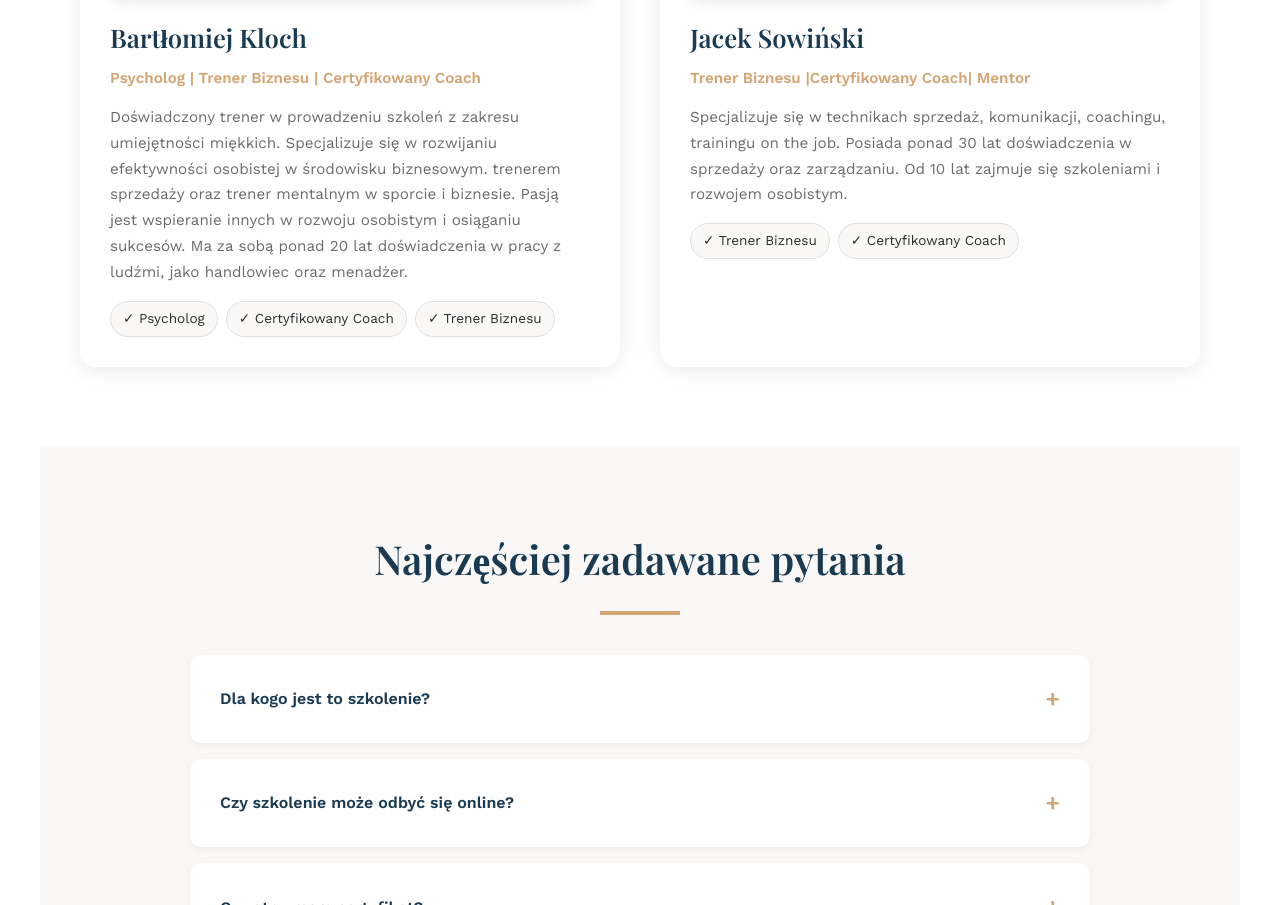
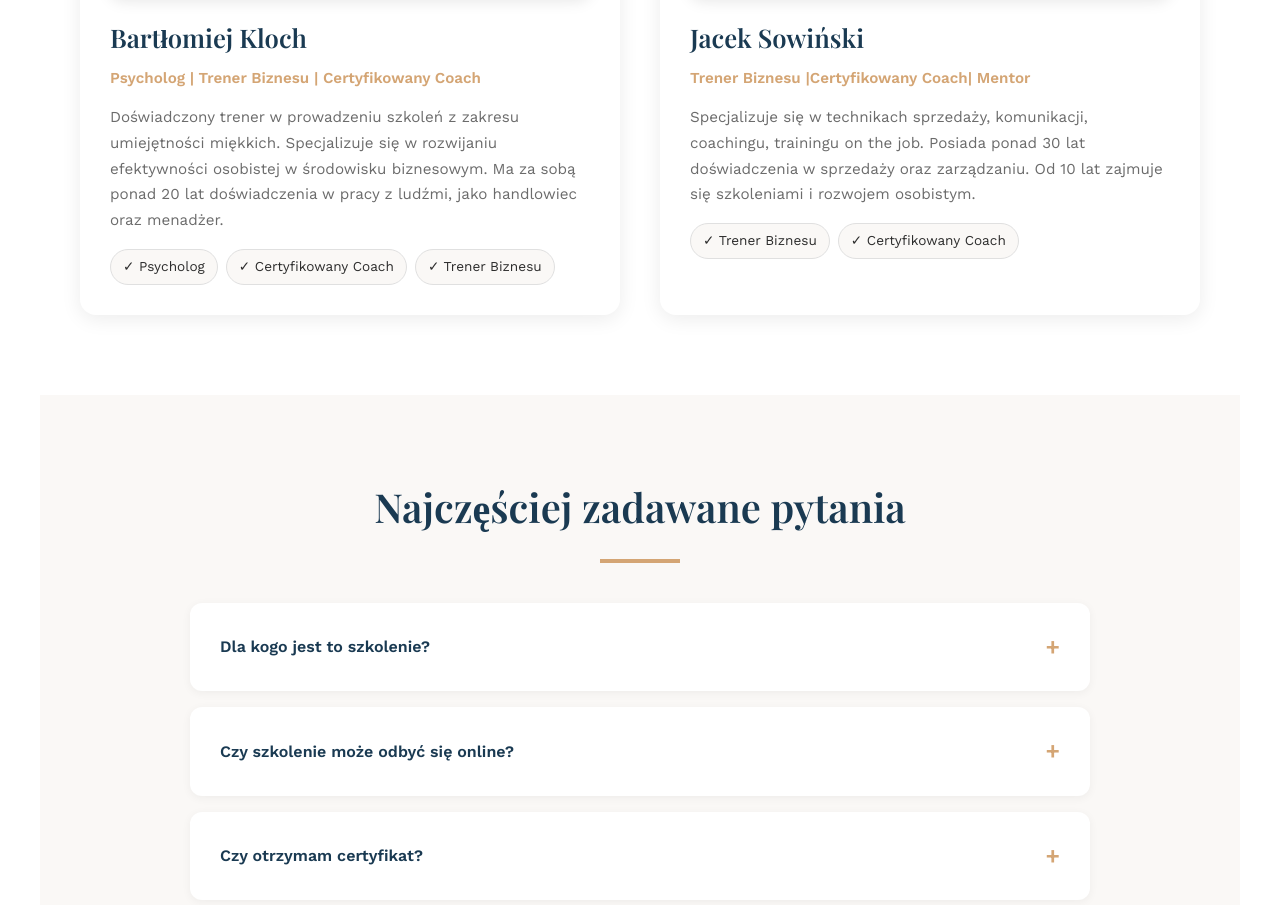
Before and after one commit to b201982-dev/Asertywno-, a plain HTML site: page index.html in a window 1280 px wide. Shown: the part 3890-4795 px from the top of the page. Drawn offline with nearby package versions, Linux system fonts and the light colour scheme.

Commit message:
Update index.html

```diff
--- a/index.html
+++ b/index.html
@@ -810,7 +810,6 @@
                     <p class="trainer-bio">
                         Doświadczony trener w prowadzeniu szkoleń z zakresu umiejętności miękkich.
                         Specjalizuje się w rozwijaniu efektywności osobistej w środowisku biznesowym.
-                        trenerem sprzedaży oraz trener mentalnym w sporcie i biznesie. Pasją jest wspieranie innych w rozwoju osobistym i osiąganiu sukcesów.
                         Ma za sobą ponad 20 lat doświadczenia w pracy z ludźmi, jako handlowiec oraz menadżer.
                     </p>
                     <div class="trainer-credentials">
@@ -830,7 +829,7 @@
                     <h3>Jacek Sowiński</h3>
                     <p class="trainer-role">Trener Biznesu |Certyfikowany Coach| Mentor</p>
                     <p class="trainer-bio">
-                        Specjalizuje się w technikach sprzedaż, komunikacji, coachingu, trainingu on the job.
+                        Specjalizuje się w technikach sprzedaży, komunikacji, coachingu, trainingu on the job.
                         Posiada ponad 30 lat doświadczenia w sprzedaży oraz zarządzaniu. Od 10 lat zajmuje się szkoleniami i rozwojem osobistym.
                     </p>
                     <div class="trainer-credentials">
```
